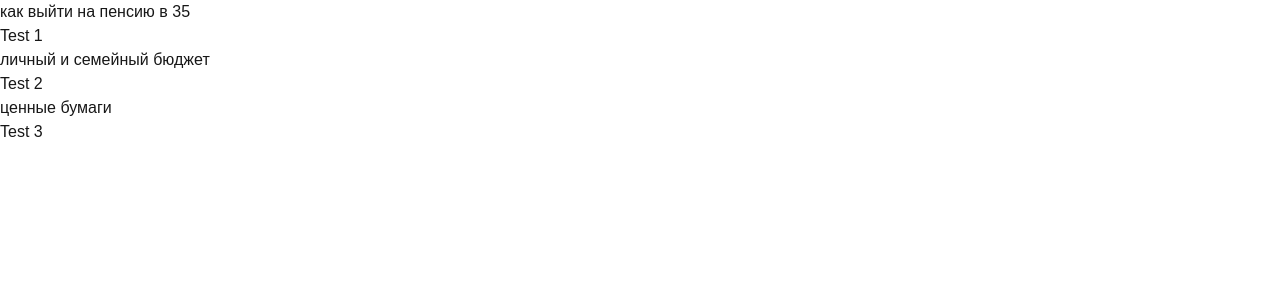
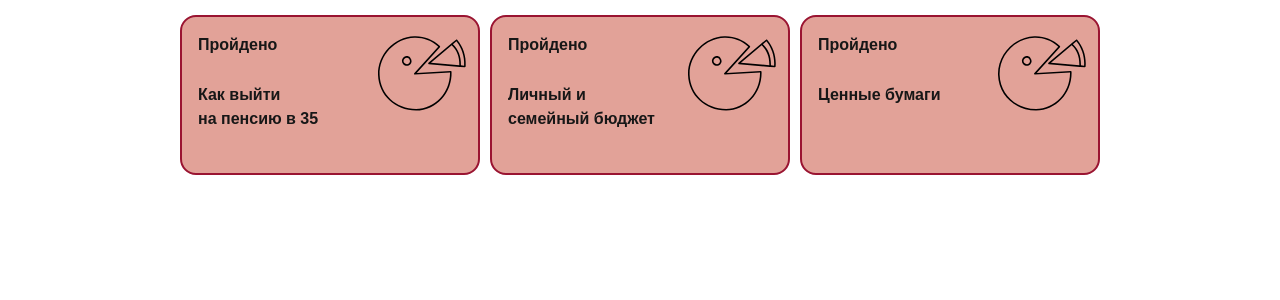
Before and after one commit to shevro-ubrr/front, a Next.js app: page /tests in a window 1280 px wide. Shown: the top 300 px of the page. Built offline with nearby package versions, Linux system fonts and the light colour scheme.

Commit message:
add courses

```diff
--- a/app/globals.css
+++ b/app/globals.css
@@ -31,6 +31,29 @@ body {
 }
 
 .testCard{
-    background: var(--);
+    background: #e2a298;
+    font-weight: bold;
+    padding: 16px;
+    border-radius: 16px;
+    border: var(--accent-red) solid 2px;
+    display: flex;
+    flex-direction: column;
+    gap: 10px;
+
+    width: 300px;
+    height: 160px;
+}
+
+.testCardContainer{
+    display: flex;
+    flex-direction: row;
+    flex-wrap: wrap;
+    gap: 10px;
+    width: 100%;
+    height: auto;
+
+    justify-content: center;
+
+    padding: 15px;
 
 }
--- /dev/null
+++ b/app/tests/35/page.tsx
@@ -0,0 +1,5 @@
+export default function Page(){
+    return (
+        <main></main>
+    )
+}
--- a/app/tests/page.tsx
+++ b/app/tests/page.tsx
@@ -1,29 +1,35 @@
 'use client'
 
-import {useState} from "react";
+import Image from "next/image";
+import Link from "next/link";
 
 type ITest = {
     id: string;
     name: string;
-    description: string;
 }
 
+const imageSize = 96;
+
 const tests: ITest[] = [
-    {id: "35", name: "как выйти на пенсию в 35", description: "Test 1"},
-    {id: "money", name: "личный и семейный бюджет", description: "Test 2"},
-    {id: "paper", name: "ценные бумаги", description: "Test 3"},
+    {id: "35", name: "Как выйти <br/> на пенсию в 35"},
+    {id: "money", name: "Личный и семейный бюджет"},
+    {id: "paper", name: "Ценные бумаги"},
 ]
 
 export default function TestsPage() {
 
     return (
         <main className="main">
-            {tests.map((test, i) => (
-                <div key={i} className="testCard">
-                    <p>{test.name}</p>
-                    <p>{test.description}</p>
-                </div>
-            ))}
+            <div className="testCardContainer">
+                {tests.map((test, i) => (
+                    <Link key={i} className="testCard" href={`/tests/${test.id}`}>
+                        <Image src={"/logo_test_1.svg"} alt={""} width={imageSize} height={imageSize}
+                               className="absolute translate-x-44"/>
+                        <p>Пройдено</p>
+                        <p className="w-40 mt-4" dangerouslySetInnerHTML={{ __html: test.name }} />
+                    </Link>
+                ))}
+            </div>
         </main>
     )
 }
```
Also changed, not shown: public/logo_test_1.svg (added).
